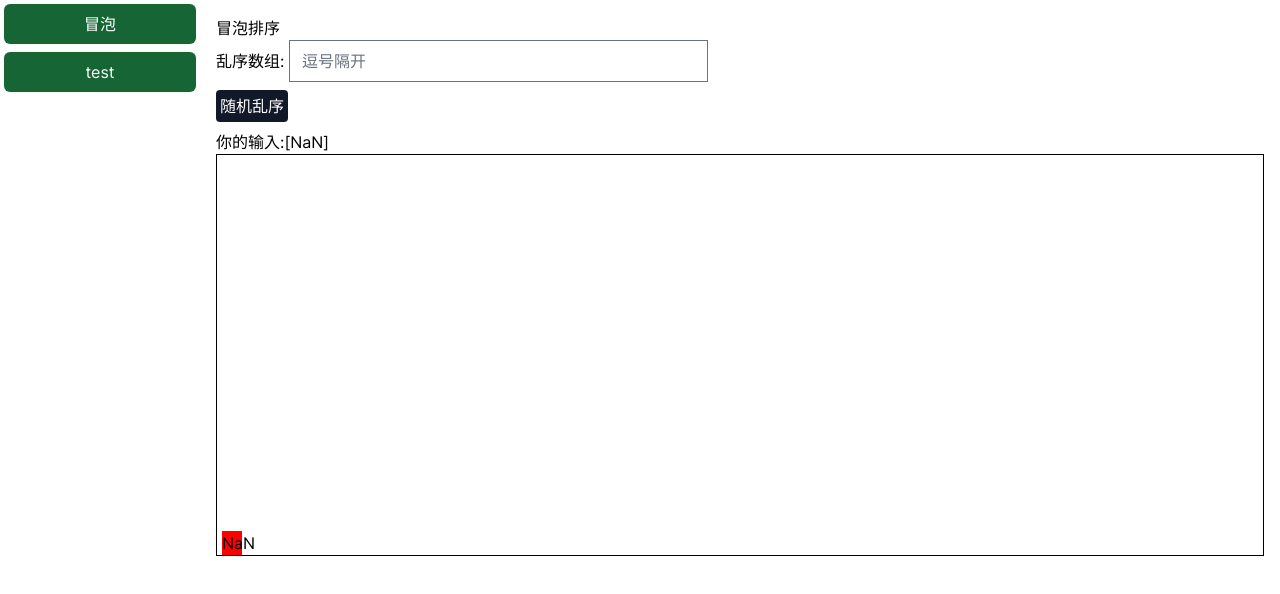
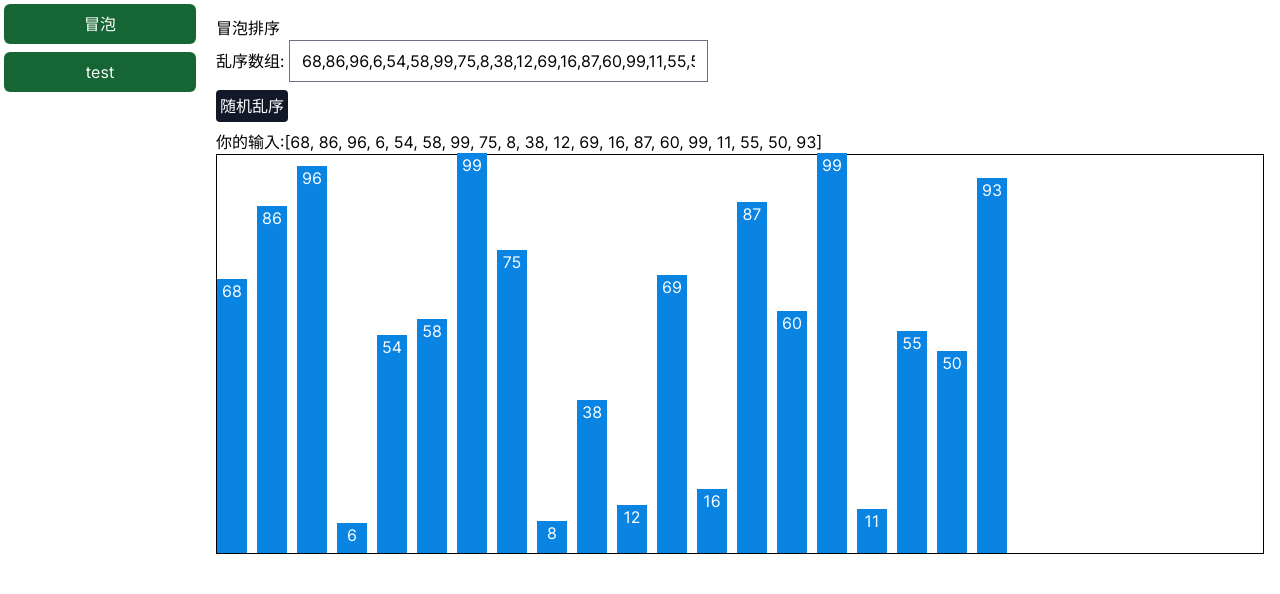
Before and after one commit to YuFengjie97/sortVisual, a Vue app: page /bubble in a window 1280 px wide. Shown: the top 594 px of the page. Built offline with nearby package versions, Linux system fonts and the light colour scheme.

Commit message:
feat: something

```diff
--- a/src/components/grid/index.vue
+++ b/src/components/grid/index.vue
@@ -1,22 +1,18 @@
 <script lang="jsx">
-import { ref, watch } from "vue"
+import { ref, watch, watchEffect } from "vue"
 import { height } from "tailwindcss/defaultTheme"
 export default {
   props: {
     arr: {
       type: Array,
-      default: () => [1]
+      default: () => [],
     },
   },
   setup(props) {
     console.log("grid props", props)
-    let min = 0
-    let max = 0
-
-    function setM() {
-      min = Math.min(...props.arr)
-      max = Math.max(...props.arr)
-    }
+    let max
+    let barWidth = 30
+    let gap = 10
 
     function getHeight(val) {
       const minH = 30
@@ -25,39 +21,42 @@ export default {
       return valH < minH ? minH : valH
     }
 
-    watch(
-      () => props.arr,
-      (val) => {
-        setM()
-        console.log(val)
-      }
-    )
-    return () => (
-      <div class="grid">
-        {props.arr.map((item) => {
-          const height = parseInt(getHeight(item))
-          console.log(height)
-          return <div style={{height: `${height}px`}} class="item">{item}</div>
-        })}
-      </div>
-    )
+    return () => {
+      max = Math.max(...props.arr)
+      console.log({ max, arr: props.arr })
+
+      return (
+        <div class="gridCon">
+          {props.arr.map((item, i) => {
+            const height = parseInt(getHeight(item))
+            const styleObj = {
+              width: `${barWidth}px`,
+              height: `${height}px`,
+              left: `${(barWidth + gap) * i}px`,
+            }
+            return (
+              <div style={styleObj} class="item">
+                {item}
+              </div>
+            )
+          })}
+        </div>
+      )
+    }
   },
 }
 </script>
 
 <style lang="less" scoped>
-.grid {
-  display: grid;
-  grid-template-columns: repeat(auto-fill, 30px);
-  grid-template-rows: 400px;
-  justify-items: center;
-  align-items: end;
-  gap: 4px;
+.gridCon {
   border: 1px solid #000;
+  position: relative;
+  height: 400px;
   .item {
-    background: red;
-    min-width: 20px;
-    width: 20px;
+    position: absolute;
+    bottom: 0;
+    background: #0984e3;
+    color: #fff;
     text-align: center;
   }
 }
--- a/src/views/BubbleSort/index.vue
+++ b/src/views/BubbleSort/index.vue
@@ -1,30 +1,43 @@
 <template>
-<div class="con">
+  <div class="con">
     <h1>冒泡排序</h1>
     <label class="block" for="inputStr">
-        乱序数组:
-        <input id="inputStr" class="w-2/5" type="text" placeholder="逗号隔开" v-model="inputStr">
+      乱序数组:
+      <input
+        id="inputStr"
+        class="w-2/5"
+        type="text"
+        placeholder="逗号隔开"
+        v-model="inputStr"
+      />
     </label>
-    <button class="rounded bg-gray-900 text-white p-1 my-2" @click="handleCreateArr">随机乱序</button>
-    <div>你的输入:{{`[${inputArr.join(', ')}]`}}</div>
-    <Grid :arr="inputArr"/>
-</div>
+    <button
+      class="rounded bg-gray-900 text-white p-1 my-2"
+      @click="handleCreateArr"
+    >
+      随机乱序
+    </button>
+    <div>你的输入:{{ `[${inputArr.join(", ")}]` }}</div>
+    <Grid :arr="inputArr" />
+  </div>
 </template>
 
 <script setup>
-import { computed, ref} from 'vue';
-import {createRandomArr} from '@/util/index'
-import Grid from '@/components/grid/index.vue'
-const inputStr = ref('')
-const inputArr = computed(()=>{
-    const arr = inputStr.value.split(',').map(item=>parseInt(item))
-    return arr
+import { computed, ref } from "vue"
+import { createRandomArr } from "@/util/index"
+import Grid from "@/components/grid/index.vue"
+const inputStr = ref("10,80")
+const inputArr = computed(() => {
+  const arr = inputStr.value.split(",").map((item) => parseInt(item))
+  return arr
 })
-function handleCreateArr () {
-    inputStr.value = createRandomArr(30).join(',')
+handleCreateArr()
+function handleCreateArr() {
+  inputStr.value = createRandomArr(20).join(",")
 }
 </script>
 
 <style lang="less" scoped>
-.con{}
+.con {
+}
 </style>
```
